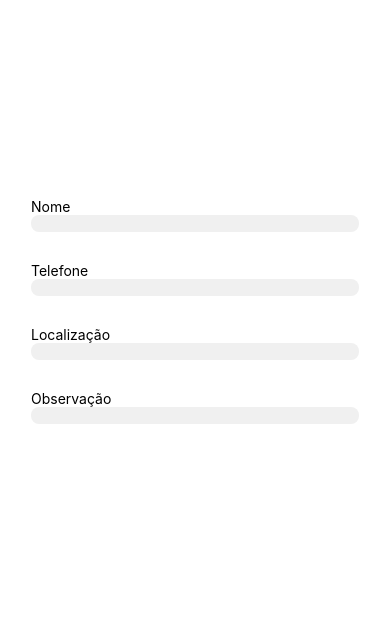
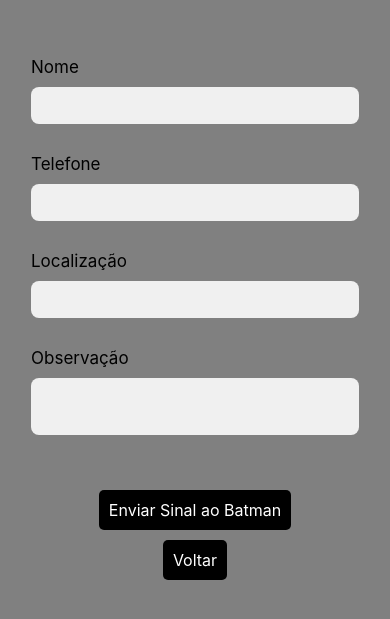
Before and after one commit to Guimirand4/Portfolio-Bat-Signal-App, a React Native app: screen /Form in a window 390 px wide. Shown: the part 111-730 px from the top of the page. Built offline with nearby package versions, Linux system fonts and the light colour scheme.

Commit message:
feat: formulario criado

```diff
--- a/src/screens/Form/Form.tsx
+++ b/src/screens/Form/Form.tsx
@@ -1,26 +1,37 @@
 import React from 'react';
-import { View, Text, TextInput } from 'react-native';
+import { NativeStackNavigationProp } from '@react-navigation/native-stack';
+import { RootStackParamList } from '../../routes/types';
+import { View, Text, TextInput, Image } from 'react-native';
+import { styles,  } from './FormStyle';
 
-import { styles,  } from './FormStyle';
+type HomeScreenProps = {
+  navigation: NativeStackNavigationProp<RootStackParamList, 'Home'>;
+};
 
 export function Form() {
   return (
     <View style={styles.container}>
         <View style={styles.formfield}>
-            <Text>Nome</Text>
+            <Text style={styles.texto}>Nome</Text>
             <TextInput style={styles.TextForm}></TextInput>
         </View >
            <View style={styles.formfield}>
-            <Text>Telefone</Text>
+            <Text style={styles.texto}>Telefone</Text>
             <TextInput style={styles.TextForm}></TextInput>
         </View >
            <View style={styles.formfield}>
-            <Text>Localização</Text>
+            <Text style={styles.texto}>Localização</Text>
             <TextInput style={styles.TextForm}></TextInput>
         </View >
            <View style={styles.formfield}>
-            <Text>Observação</Text>
-            <TextInput style={styles.TextForm}></TextInput>
+            <Text style={styles.texto}>Observação</Text>
+            <TextInput style={styles.obervation}></TextInput>
+        </View>
+        <View style={styles.caixaBotaoEnviar}>
+          <Text style={styles.botaoEnviar}>Enviar Sinal ao Batman</Text>
+        </View>
+        <View style={styles.caixaBotaoVoltar}>
+          <Text style={styles.botaoEnviar}>Voltar</Text>
         </View>
     </View>
   );
--- a/src/screens/Form/FormStyle.tsx
+++ b/src/screens/Form/FormStyle.tsx
@@ -5,13 +5,42 @@
     flex: 1,
     justifyContent: 'center',
     padding: 16,
-    backgroundColor: '#fff',
+    backgroundColor: 'grey',
+  },
+  texto:{
+    fontSize: 17,
+
   },
   TextForm:{
     backgroundColor: '#f0f0f0',
     borderRadius: 8,
+    padding: 10,
+    marginTop: 10,
+  },
+  obervation:{
+    backgroundColor: '#f0f0f0',
+    borderRadius: 8,
+    paddingBottom: 40,
+    marginTop: 10,
   },
   formfield: {
     padding: 15,
+  },
+  botaoEnviar: {
+    backgroundColor: '#000',
+    color: '#fff',
+    fontSize: 16,
+    padding: 10,
+    borderRadius: 5,
+    alignItems: 'center',
+    marginTop: 20,
+  },
+  caixaBotaoEnviar: {
+    marginTop: 20,
+    alignItems: 'center',
+  },
+  caixaBotaoVoltar: {
+    marginTop: -10,
+    alignItems: 'center',
   }
 });
```
